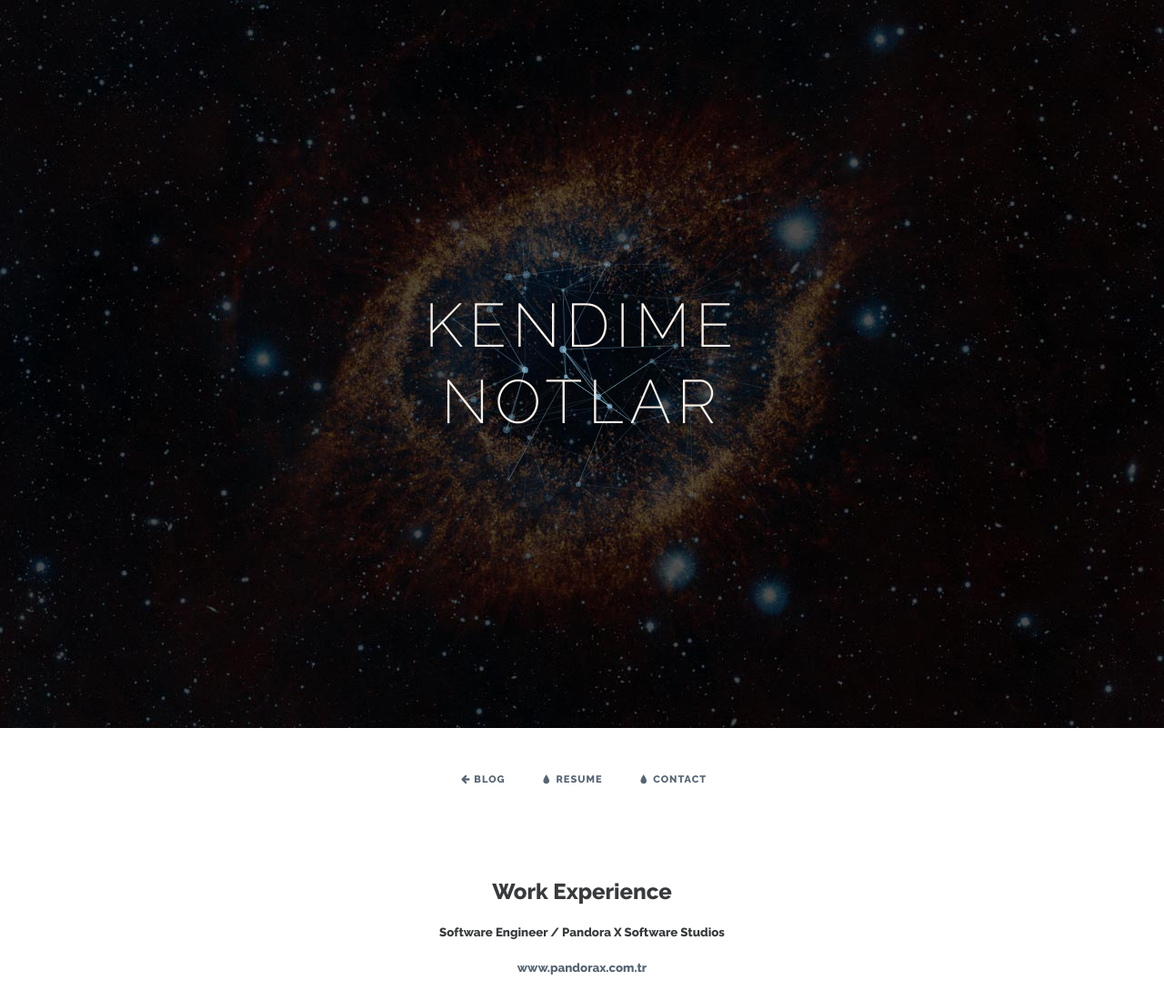
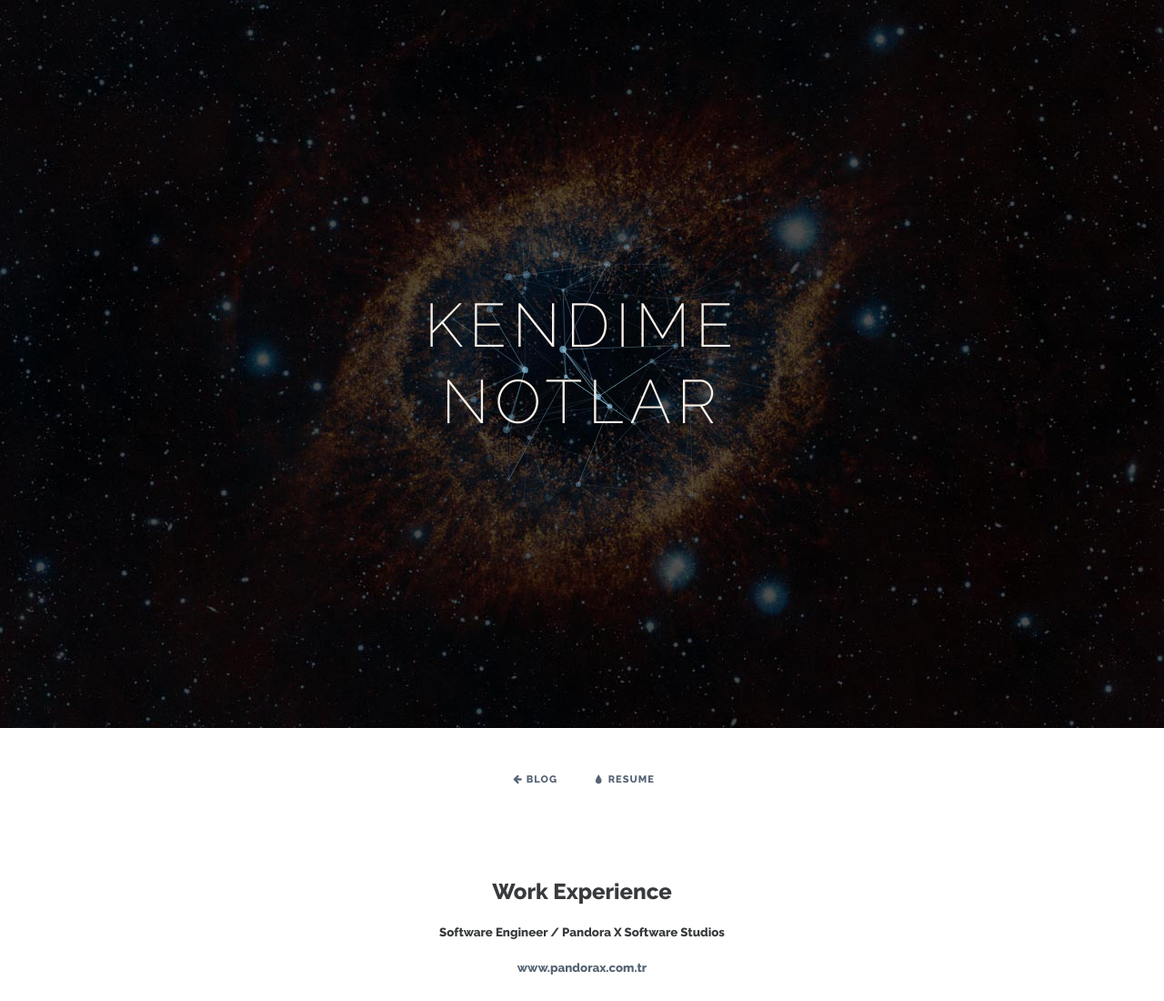
Before and after one commit to eren-v/eren-v.github.io, a plain HTML site: page resume.html in a window 1280 px wide. Shown: the top 1100 px of the page at 91% size. Drawn offline with Linux system fonts and the light colour scheme.

Commit message:
disable contact page
i will add contact informations to resume section

```diff
--- a/resume.html
+++ b/resume.html
@@ -30,16 +30,18 @@
 			<div class="codrops-top clearfix">
 					<a class="codrops-icon codrops-icon-prev" href="index.html"><span>Blog</span></a>
 					<a class="codrops-icon codrops-icon-drop" href="resume.html"><span>Resume</span></a>
-					<a class="codrops-icon codrops-icon-drop" href="contact.html"><span>Contact</span></a>
+					<!-- <a class="codrops-icon codrops-icon-drop" href="contact.html"><span>Contact</span></a> -->
 				</div>
 			 <div class="codrops-header">
 					<!-- <h1><span>Personal Info</span></h1> -->
+					<!-- <h1><a href="https://www.linkedin.com/in/erenvelibasa/"><span>Linkedin</span></h1> -->
 					<!-- <h1><span>Experiences</span></h1> -->
 					<!-- <h1><span>Objectives</span></h1> -->
 					<!-- <h1><span>Projects</span></h1> -->
 
 					 <!-- Right Column -->
     <div class="w3-twothird">
+
 
       <div class="w3-container w3-card-2 w3-white w3-margin-bottom">
         <h2 class="w3-text-grey w3-padding-16"><i class="fa fa-suitcase fa-fw w3-margin-right w3-xxlarge w3-text-teal"></i>Work Experience</h2>
```
Also changed, not shown: index.html (+1 -1 lines).
